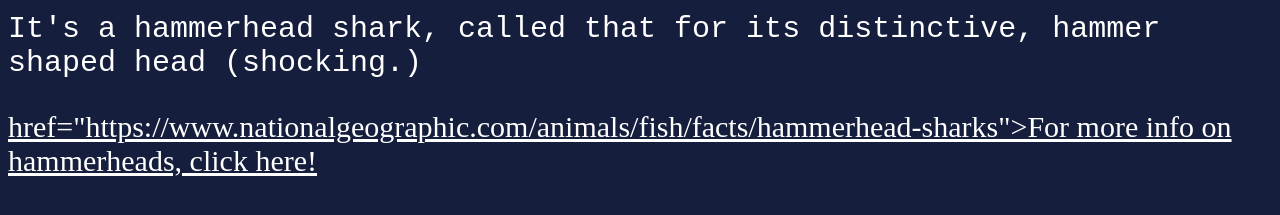
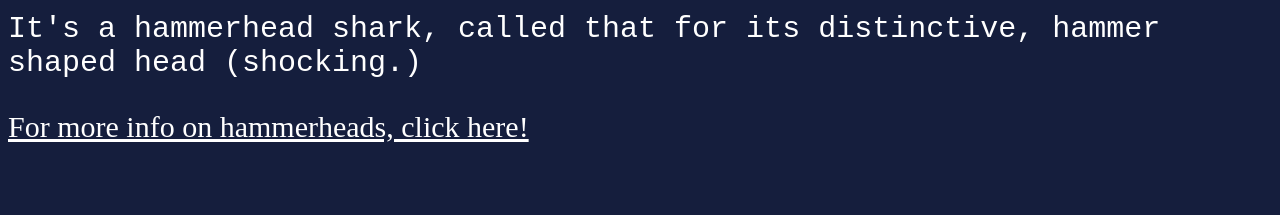
Before and after one commit to anti-Quaxx/sharks, a plain HTML site: page index.html in a window 1280 px wide. Shown: the part 409-624 px from the top of the page. Drawn offline with Linux system fonts and the light colour scheme.

Commit message:
Add shark site

```diff
--- a/index.html
+++ b/index.html
@@ -43,7 +43,7 @@
   <h1> Hey, that's a sick shark! </h1>
   <img src="https://encrypted-tbn0.gstatic.com/images?q=tbn:ANd9GcS4cUdmeYtxghDkAGvCjjiEE4l6sZLQ8KFk6t2QEZFsFg&s=10" alt="Hammerhead shark in sea">
   <p> It's a hammerhead shark, called that for its distinctive, hammer shaped head (shocking.) </p>
-<a>href="https://www.nationalgeographic.com/animals/fish/facts/hammerhead-sharks">For more info on hammerheads, click here!</a>
+<a href="https://www.nationalgeographic.com/animals/fish/facts/hammerhead-sharks">For more info on hammerheads, click here!</a>
 </body>
 
 </html>
```
